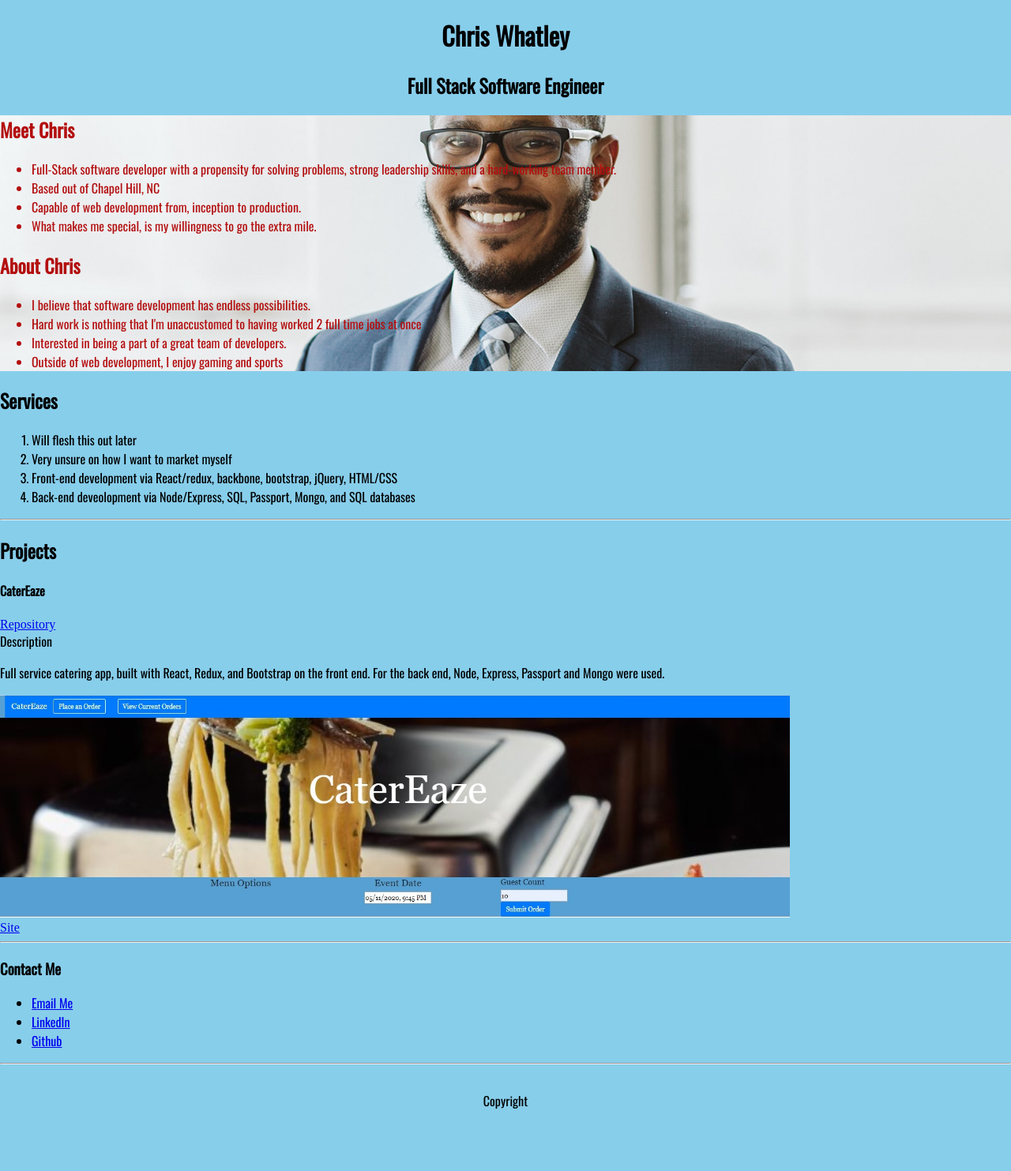
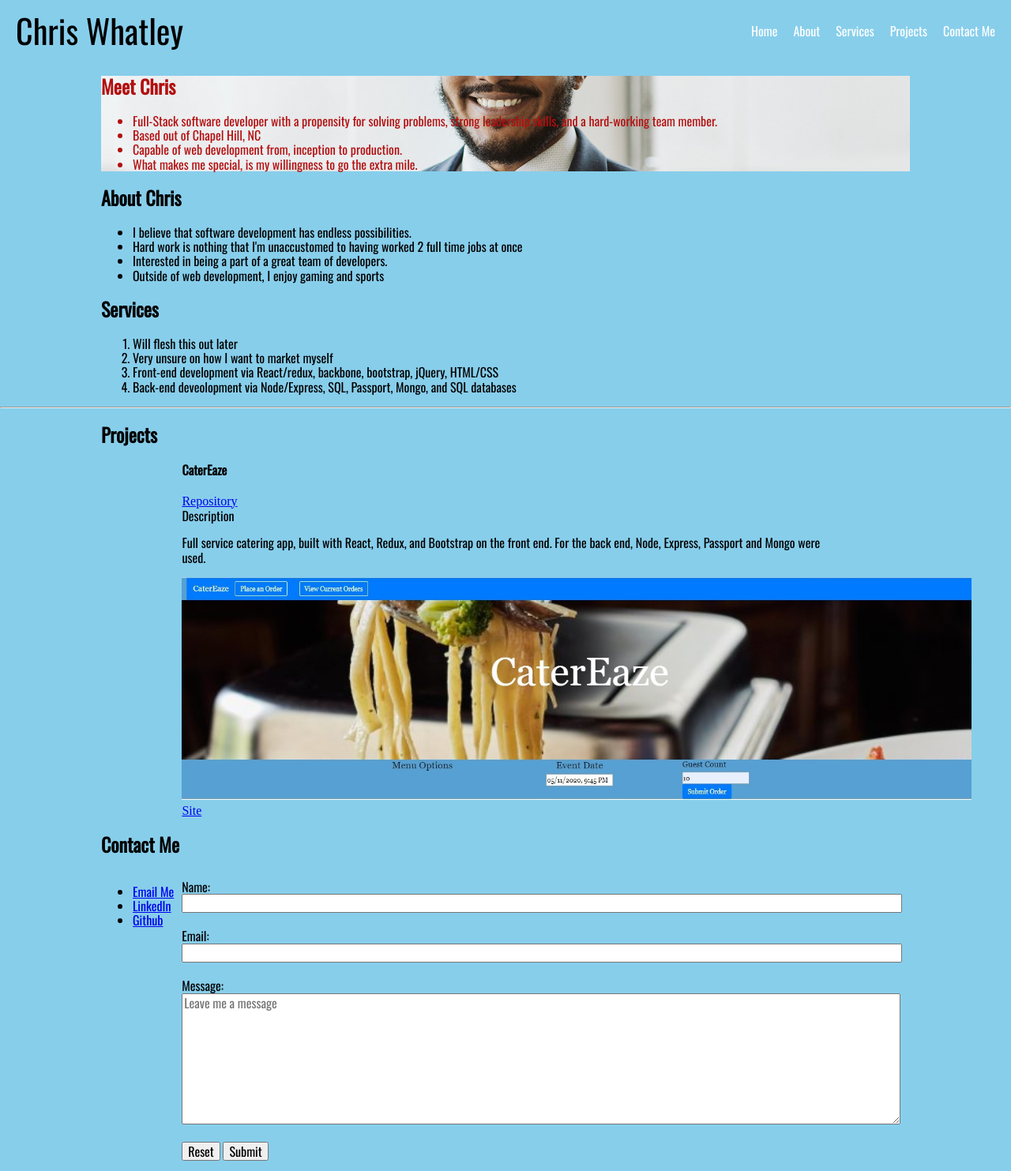
Before and after one commit to MrWhatleyUNC/MyPortfolioWebsite, a plain HTML site: page index.html in a window 1280 px wide. Shown: the top 1483 px of the page at 79% size. Before the commit the page ends 1422 px from the top, so only its background shows below. Drawn offline with nearby package versions, Linux system fonts and the light colour scheme.

Commit message:
flexbox and form

```diff
--- a/index.html
+++ b/index.html
@@ -1,33 +1,50 @@
 <!DOCTYPE html>
 <html lang="en">
+
 <head>
   <meta charset="utf-8">
-    <meta name="viewport" content="width=device-width">
-    <title>My Portfolio</title>
+  <meta name="viewport" content="width=device-width, initial-scale=1">
+  <title>Chris Whatley| Software Developer | Portfolio</title>
+  <link href="https://cdnjs.cloudflare.com/ajax/libs/normalize/8.0.1/normalize.min.css" rel="stylesheet"
+    type="text/css" />
+  <link
+    href="https://fonts.googleapis.com/css2?family=Montserrat+Alternates:wght@400;500;700&family=Montserrat:wght@300;700&family=Nanum+Pen+Script&display=swap"
+    rel="stylesheet">
   <link href="style.css" rel="stylesheet" type="text/css" />
 </head>
+
 <body>
   <header>
-      <div>
-        <h1>Chris Whatley</h1>
-        <h2>Full Stack Software Engineer</h2>
-      </div>
+    <div class="logo">Chris Whatley</div>
+    <nav>
+      <ul id="menu">
+        <li><a href="#home">Home</a></li>
+        <li><a href="#about">About</a></li>
+        <li><a href="#services">Services</a></li>
+        <li><a href="#projects">Projects</a></li>
+        <li><a href="#contact">Contact Me</a></li>
+      </ul>
+    </nav>
   </header>
 
   <main>
     <!-- intro section-->
+
+      <section id='home'>
         <div class="hero">
-        <article>
         <h2>Meet Chris</h2>
         <ul>
-            <li>Full-Stack software developer with a propensity for solving problems, strong leadership skills, and a hard-working team member.</li>
+          <li>Full-Stack software developer with a propensity for solving problems, strong leadership skills, and a
+            hard-working team member.</li>
           <li>Based out of Chapel Hill, NC</li>
           <li>Capable of web development from, inception to production.</li>
           <li>What makes me special, is my willingness to go the extra mile.</li>
         </ul>
-        </article>
+      </div>
+      </section>
       <!-- about me section -->
-        <article>
+
+      <section id='about'>
         <h2>About Chris</h2>
         <ul>
           <li>I believe that software development has endless possibilities.</li>
@@ -35,9 +52,10 @@
           <li>Interested in being a part of a great team of developers.</li>
           <li>Outside of web development, I enjoy gaming and sports</li>
         </ul>
-        </article>
+      </section>
     </div>
-        <article>
+
+    <section id='services'>
       <h2>Services</h2>
       <ol>
         <li>Will flesh this out later</li>
@@ -45,36 +63,52 @@
         <li>Front-end development via React/redux, backbone, bootstrap, jQuery, HTML/CSS</li>
         <li>Back-end deveolopment via Node/Express, SQL, Passport, Mongo, and SQL databases</li>
       </ol>
-        </article>
+    </section>
+
     <!-- projects w/links -->
     <hr>
-      <article>
+    <section id='projects'>
       <h2>Projects</h2>
       <section>
         <h4>CaterEaze</h4>
-            <a href= 'https://github.com/MrWhatleyUNC/CaterEaze'>Repository</a>
+        <a href='https://github.com/MrWhatleyUNC/CaterEaze'>Repository</a>
         <div>Description</div>
         <p>
-              Full service catering app, built with React, Redux, and Bootstrap on the front end. For the back end, Node, Express, Passport and Mongo were used.
+          Full service catering app, built with React, Redux, and Bootstrap on the front end. For the back end, Node,
+          Express, Passport and Mongo were used.
         </p>
-            <img src= 'images/Catereaze.jpg' alt="Pasta on a fork">
+        <img src='images/Catereaze.jpg' alt="Pasta on a fork">
         <br>
         <a href="https://mrwhatleyunc.github.io/CaterEaze/">Site</a>
       </section>
-      </article>
+    </section>
 
     <!-- contact section w/ links to github, linkedin and to download resume -->
-      <article>
-        <hr>
-        <h3>Contact Me</h3>
+
+    <section id='contact'>
+      <h2>Contact Me</h2>
+      <div class='group'>
         <ul>
           <li><a href="mailto:chris.whatley87@gmail.com">Email Me</a></li>
-            <li><a href= 'https://www.linkedin.com/in/christopher-whatley/'>LinkedIn</a></li>
+          <li><a href='https://www.linkedin.com/in/christopher-whatley/'>LinkedIn</a></li>
           <li><a href='https://www.github.com/MrWhatleyUNC'>Github</a></li>
+        </ul>
+        <div class="item">
+          <form action="#" method="POST">
+            <label for="user-name">Name:</label>
+            <input id="user-name" type="text" name="name">
 
-            <!-- <li><a href= 'files/Resume 1-29-20.doc'>Resume</a></li> -->
-          </ul>
-      </article>
+            <label for="user-email">Email:</label>
+            <input id="user-email" type="text" name="email">
+
+            <label for="user-message">Message:</label>
+            <textarea id="user-message" name="message" placeholder="Leave me a message"></textarea>
+            <button type='reset'>Reset</button>
+            <button type="submit">Submit</button>
+          </form>
+        </div>
+      </div>
+    </section>
 
   </main>
   <hr>
@@ -86,4 +120,5 @@
   </footer>
   <script src="script.js"></script>
 </body>
+
 </html>
--- a/style.css
+++ b/style.css
@@ -7,16 +7,24 @@
 */
 @import url('https://fonts.googleapis.com/css2?family=Oswald&display=swap');
 
-/* Structure */
+/* General Styles */
 
 body {
-  background-color: skyblue;
-  margin: 0;
+    background-color: skyblue;
+    margin: 0;
 }
 
-/* Layout */
-header{
+header {
     text-align: center;
+}
+
+.logo {
+    font-size: 72px;
+    color: black;
+    text-align: center;
+    letter-spacing: -3;
+    margin: 0;
+    padding: 20px 0 0 0;
 }
 
 img {
@@ -27,6 +35,7 @@ img {
 footer {
     text-align: center;
 }
+
 .hero {
     background-image: url(images/projectshift-40.jpg);
     background-repeat: no-repeat;
@@ -34,9 +43,103 @@ footer {
     background-size: cover;
     color: rgb(179, 15, 15);
 }
+
+.group {
+    display: flex;
+    flex-direction: column;
+}
+
+.item {
+    flex: 1;
+    margin: 10px;
+}
+
+/* Navigation */
+header nav {
+    display: flex;
+    flex-direction: row;
+    justify-content: center;
+}
+
+header nav ul {
+    display: flex;
+    flex-direction: row;
+    padding-bottom: 0;
+}
+
+header nav ul li {
+    list-style-type: none;
+}
+
+header nav ul li a {
+    color: #fff;
+    text-decoration: none;
+    padding: 0 20px 0 0;
+}
+
+header nav ul li a:hover {
+    color: #140505;
+}
+
+@media all and (min-width: 700px) {
+    header {
+        display: flex;
+        justify-content: space-between;
+    }
+
+    .logo {
+        margin: 14px 0 14px 20px;
+        padding-top: 0;
+        font-size: 42px;
+    }
+
+    header nav {
+        margin-top: 14px;
+    }
+}
+
 /* Type */
-h1, h2, h3, h4, p, li, div {
+h1,
+h2,
+h3,
+h4,
+p,
+li,
+div {
     font-family: 'Oswald';
+}
+
+/* ---  (Desktop) Groups & Items --- */
+
+@media all and (min-width: 800px) {
+    section {
+        padding: 0 10%;
+    }
+
+    .group {
+        flex-direction: row;
+    }
+}
+
+/* Contact Form Design */
+
+form {
+    padding-right: 8px;
+    /* Fixed small sizing issue on the right */
+}
+
+form label {
+    display: block;
+}
+
+form input,
+form textarea {
+    width: 100%;
+    margin-bottom: 20px;
+}
+
+form textarea {
+    height: 160px;
 }
 
 /* Spacers */
```
Lines whose indentation alone changed are shown as unchanged.
